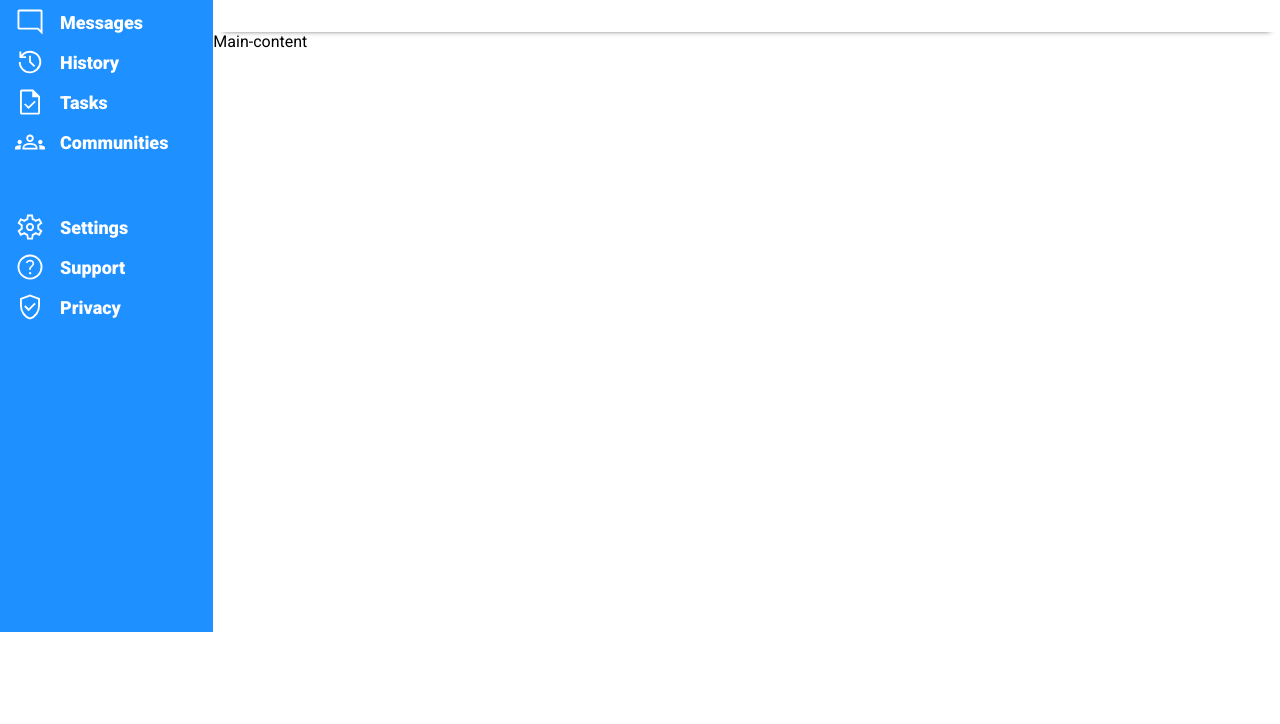
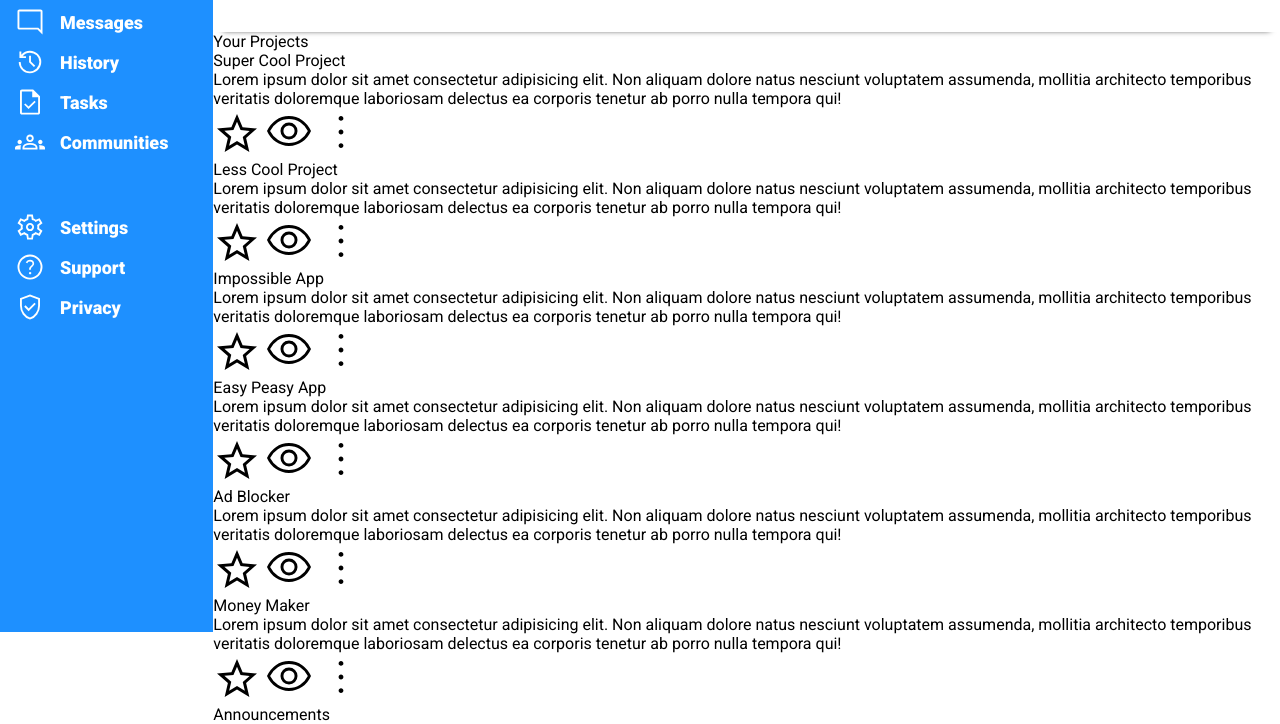
Before and after one commit to godwin-17/odin-admin-dashboard, a plain HTML site: page index.html in a window 1280 px wide. Shown: the part 168-892 px from the top of the page. Before the commit the page ends 800 px from the top, so only its background shows below. Drawn offline with Linux system fonts and the light colour scheme.

Commit message:
Add main project html

```diff
--- a/index.html
+++ b/index.html
@@ -88,7 +88,77 @@
   </header>
 
   <main class="main">
-    Main-content
+    <div class="projects">
+      <div class="p-text main-text">Your Projects</div>
+
+      <div class="cards">
+
+        <div class="card">
+          <div class="card-heading">Super Cool Project</div>
+          <div class="card-text">Lorem ipsum dolor sit amet consectetur adipisicing elit. Non aliquam dolore natus nesciunt voluptatem assumenda, mollitia architecto temporibus veritatis doloremque laboriosam delectus ea corporis tenetur ab porro nulla tempora qui!</div>
+          <div class="card-icons">
+            <img src="./icons/main-icons/star.svg" alt="Star icon" class="card-icon">
+            <img src="./icons/main-icons/visibility.svg" alt="Visibility icon" class="card-icon">
+            <img src="./icons/main-icons/more.svg" alt="More icon" class="card-icon">
+          </div>
+        </div>
+
+        <div class="card">
+          <div class="card-heading">Less Cool Project</div>
+          <div class="card-text">Lorem ipsum dolor sit amet consectetur adipisicing elit. Non aliquam dolore natus nesciunt voluptatem assumenda, mollitia architecto temporibus veritatis doloremque laboriosam delectus ea corporis tenetur ab porro nulla tempora qui!</div>
+          <div class="card-icons">
+            <img src="./icons/main-icons/star.svg" alt="Star icon" class="card-icon">
+            <img src="./icons/main-icons/visibility.svg" alt="Visibility icon" class="card-icon">
+            <img src="./icons/main-icons/more.svg" alt="More icon" class="card-icon">
+          </div>
+        </div>
+
+        <div class="card">
+          <div class="card-heading">Impossible App</div>
+          <div class="card-text">Lorem ipsum dolor sit amet consectetur adipisicing elit. Non aliquam dolore natus nesciunt voluptatem assumenda, mollitia architecto temporibus veritatis doloremque laboriosam delectus ea corporis tenetur ab porro nulla tempora qui!</div>
+          <div class="card-icons">
+            <img src="./icons/main-icons/star.svg" alt="Star icon" class="card-icon">
+            <img src="./icons/main-icons/visibility.svg" alt="Visibility icon" class="card-icon">
+            <img src="./icons/main-icons/more.svg" alt="More icon" class="card-icon">
+          </div>
+        </div>
+
+        <div class="card">
+          <div class="card-heading">Easy Peasy App</div>
+          <div class="card-text">Lorem ipsum dolor sit amet consectetur adipisicing elit. Non aliquam dolore natus nesciunt voluptatem assumenda, mollitia architecto temporibus veritatis doloremque laboriosam delectus ea corporis tenetur ab porro nulla tempora qui!</div>
+          <div class="card-icons">
+            <img src="./icons/main-icons/star.svg" alt="Star icon" class="card-icon">
+            <img src="./icons/main-icons/visibility.svg" alt="Visibility icon" class="card-icon">
+            <img src="./icons/main-icons/more.svg" alt="More icon" class="card-icon">
+          </div>
+        </div>
+
+        <div class="card">
+          <div class="card-heading">Ad Blocker</div>
+          <div class="card-text">Lorem ipsum dolor sit amet consectetur adipisicing elit. Non aliquam dolore natus nesciunt voluptatem assumenda, mollitia architecto temporibus veritatis doloremque laboriosam delectus ea corporis tenetur ab porro nulla tempora qui!</div>
+          <div class="card-icons">
+            <img src="./icons/main-icons/star.svg" alt="Star icon" class="card-icon">
+            <img src="./icons/main-icons/visibility.svg" alt="Visibility icon" class="card-icon">
+            <img src="./icons/main-icons/more.svg" alt="More icon" class="card-icon">
+          </div>
+        </div>
+
+        <div class="card">
+          <div class="card-heading">Money Maker</div>
+          <div class="card-text">Lorem ipsum dolor sit amet consectetur adipisicing elit. Non aliquam dolore natus nesciunt voluptatem assumenda, mollitia architecto temporibus veritatis doloremque laboriosam delectus ea corporis tenetur ab porro nulla tempora qui!</div>
+          <div class="card-icons">
+            <img src="./icons/main-icons/star.svg" alt="Star icon" class="card-icon">
+            <img src="./icons/main-icons/visibility.svg" alt="Visibility icon" class="card-icon">
+            <img src="./icons/main-icons/more.svg" alt="More icon" class="card-icon">
+          </div>
+        </div>
+
+      </div>
+    </div>
+
+    <div class="announcements">
+      <div class="a-text main-text">Announcements</div>
+    </div>
   </main>
 </body>
 </html>
```
